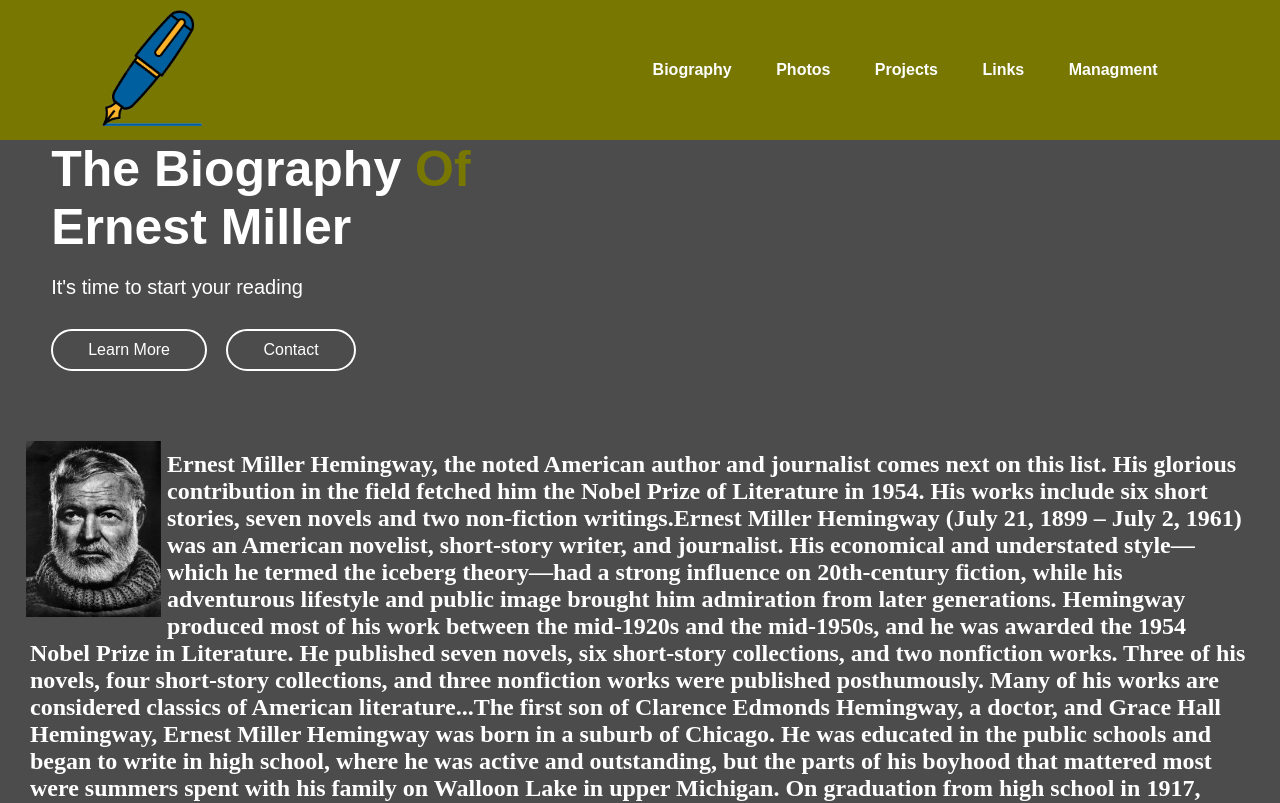
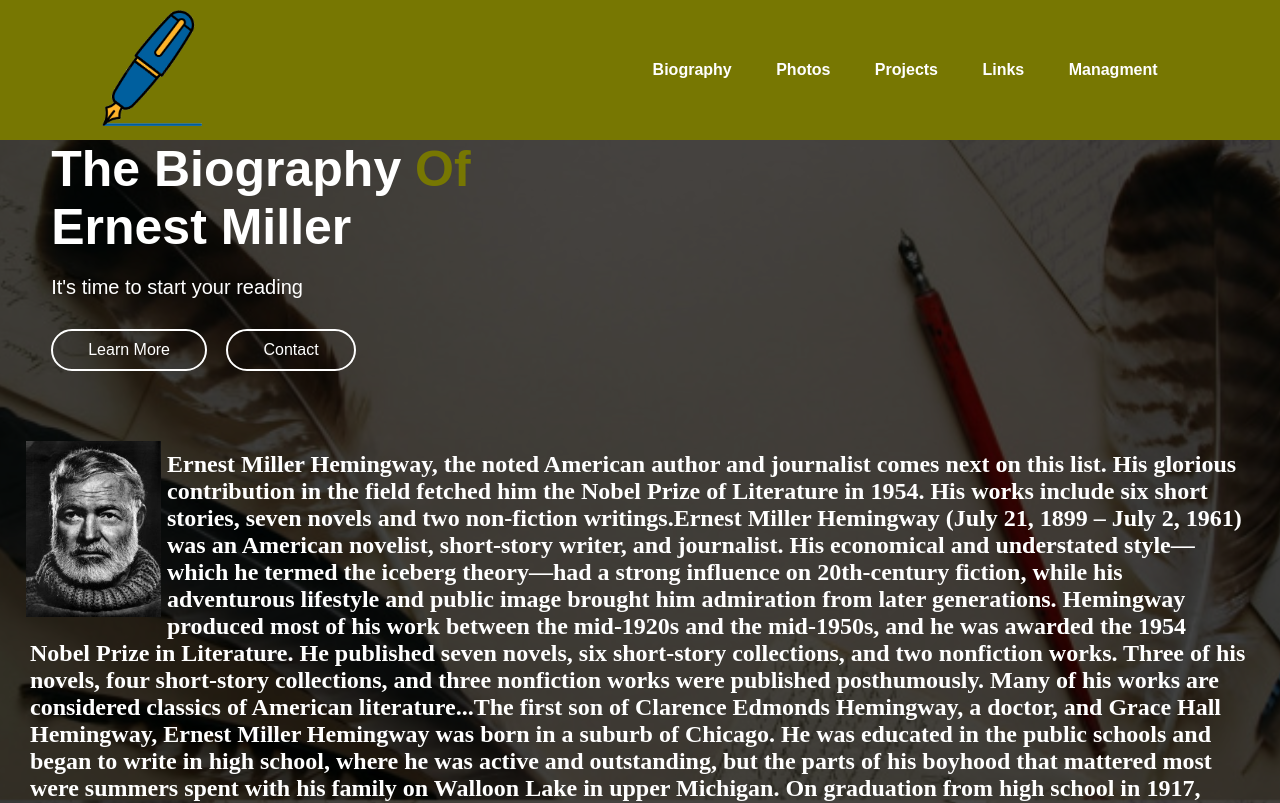
Before and after one commit to Alex719-shp/ernestmiller, a plain HTML site: page index.html in a window 1280 px wide. Shown: the top 803 px of the page. Drawn offline with Linux system fonts and the light colour scheme.

Commit message:
Update style.css

```diff
--- a/style.css
+++ b/style.css
@@ -8,7 +8,7 @@
 body{
   width: 100%;
   height: 100vh;
-  background-image: linear-gradient(rgba(0,0,0,0.7),rgba(0,0,0,0.7)), url(photos./background.JPG);
+  background-image: linear-gradient(rgba(0,0,0,0.7),rgba(0,0,0,0.7)), url(photos/background.JPG);
   background-position: center;
   background-size: cover;
   background-attachment: fixed;
```
